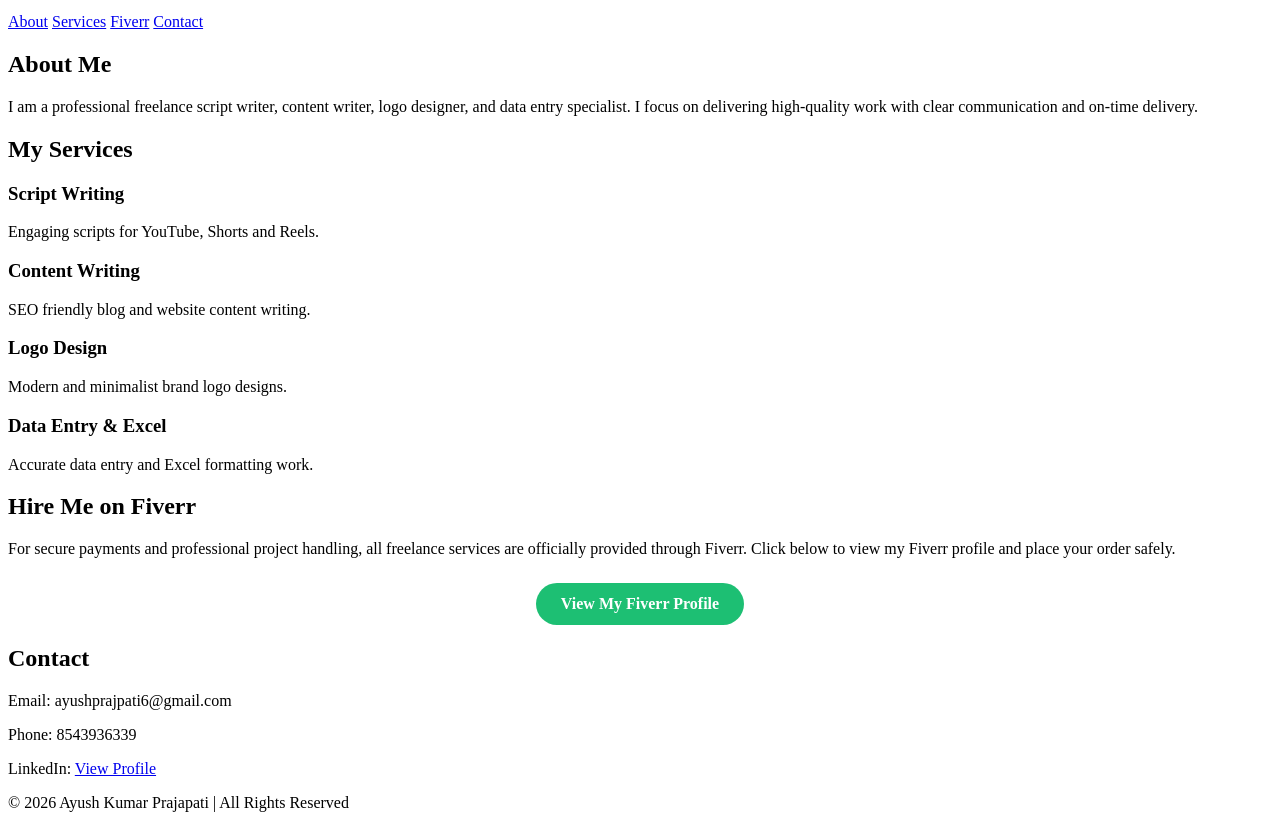
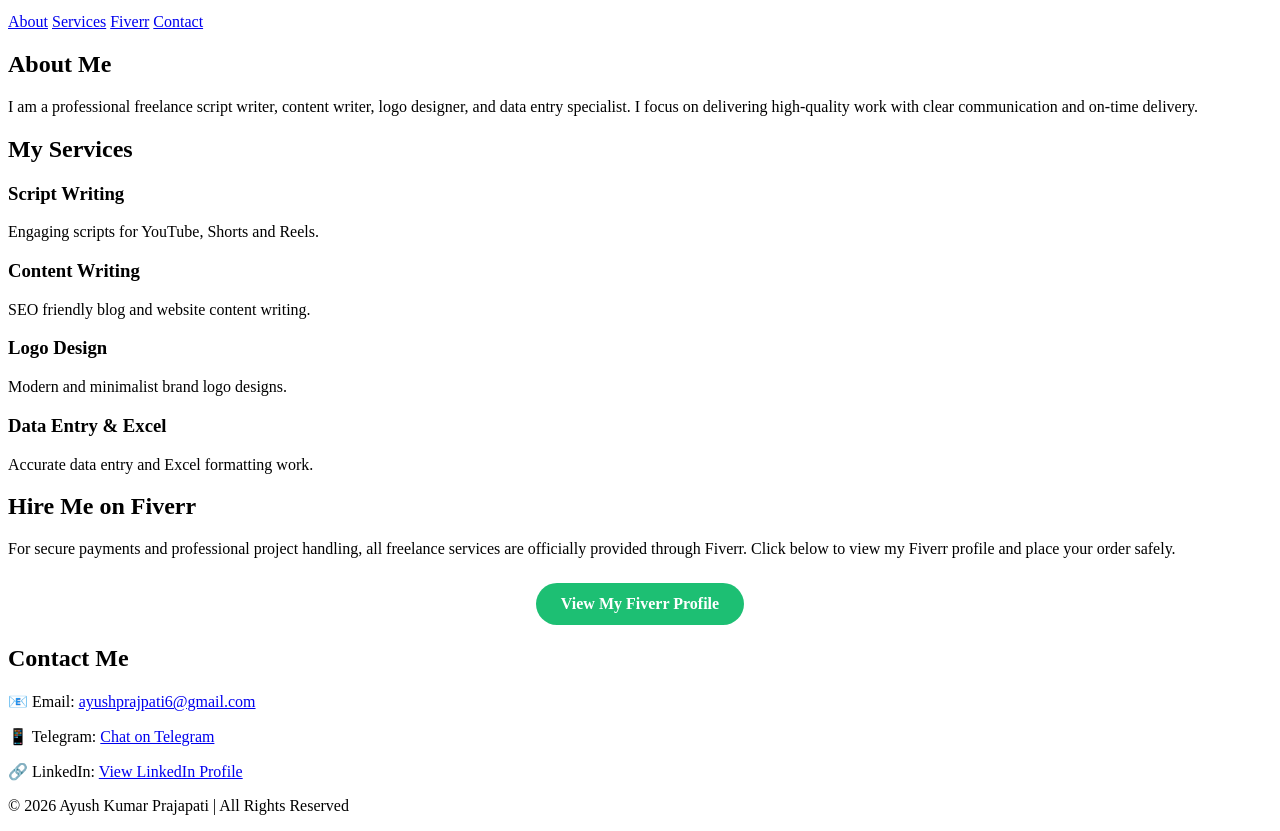
Before and after one commit to Ayush56379/portfolio, a plain HTML site: page index.html in a window 1280 px wide. Shown: the part 101-932 px from the top of the page. Drawn offline with Linux system fonts and the light colour scheme.

Commit message:
Revise contact section with new formatting and links
Updated contact section with new headings and links.

```diff
--- a/index.html
+++ b/index.html
@@ -85,15 +85,29 @@ View My Fiverr Profile
 </section>
 
 <section id="contact">
-<h2>Contact</h2>
-<p>Email: ayushprajpati6@gmail.com</p>
-<p>Phone: 8543936339</p>
+<h2>Contact Me</h2>
+
 <p>
-LinkedIn:
-<a href="https://lnkd.in/geSWffyj" target="_blank">
-View Profile
+📧 Email:
+<a href="mailto:ayushprajpati6@gmail.com">
+ayushprajpati6@gmail.com
 </a>
 </p>
+
+<p>
+📱 Telegram:
+<a href="https://t.me/freelancer6fiverr" target="_blank">
+Chat on Telegram
+</a>
+</p>
+
+<p>
+🔗 LinkedIn:
+<a href="https://lnkd.in/geSWffyj" target="_blank">
+View LinkedIn Profile
+</a>
+</p>
+
 </section>
 
 </main>
```
